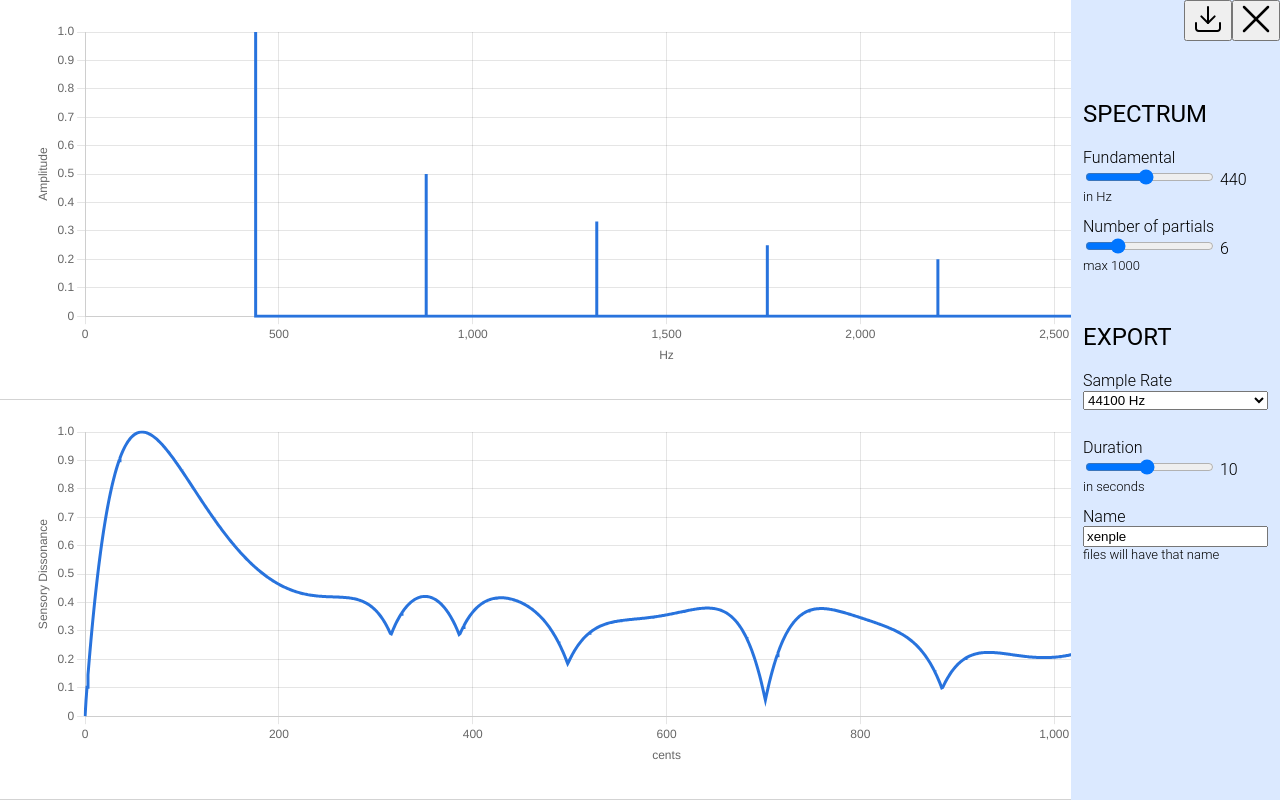
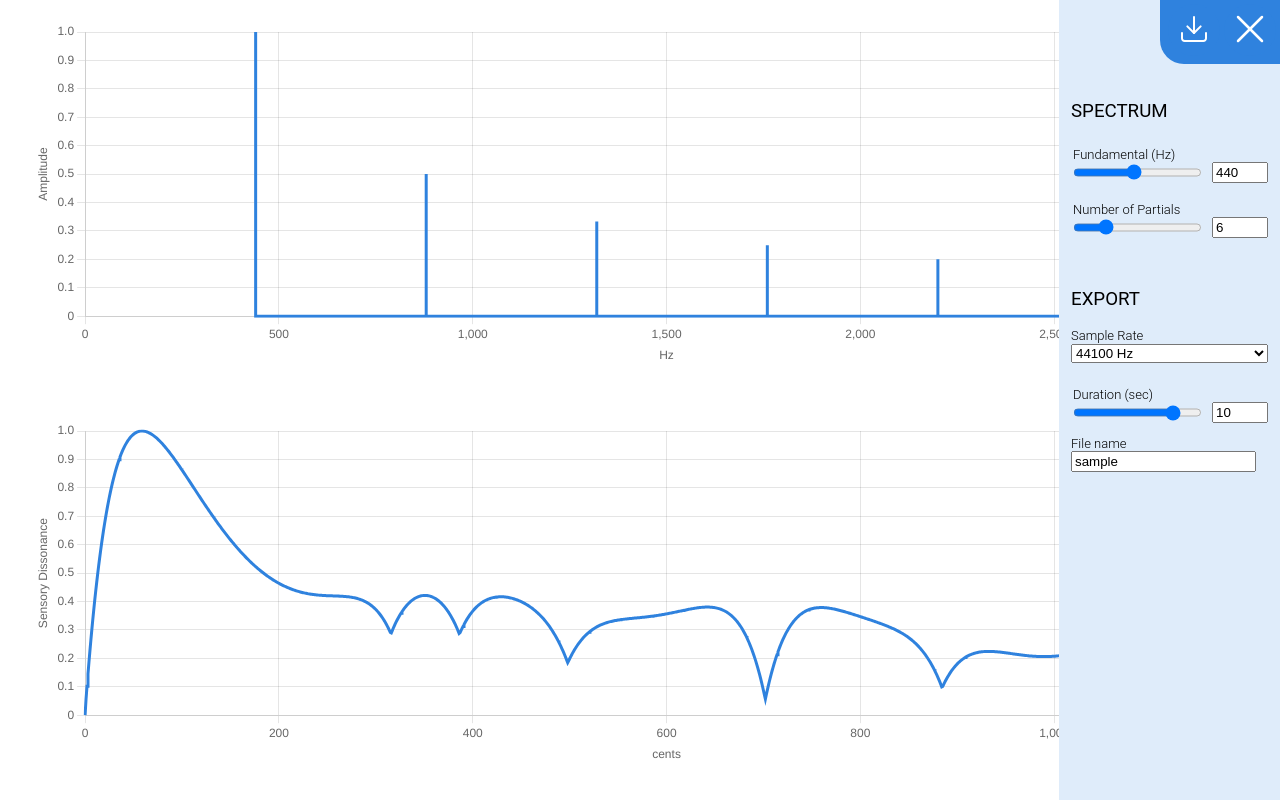
Before and after one commit to SevaDer14/new-tonality-lab, a SvelteKit app: page / in a window 1280 px wide. Both pictures are taken after a click on the button 1256 px from the left and 20 px from the top of the page. Built offline with nearby package versions, Linux system fonts and the light colour scheme.

Commit message:
adds Range component, some styling

```diff
--- a/src/components/Plot.svelte
+++ b/src/components/Plot.svelte
@@ -92,6 +92,5 @@
         display: flex;
         align-items: center;
         justify-content: center;
-        border-bottom: 1px solid lightgrey;
     }
 </style>
--- /dev/null
+++ b/src/components/Range.svelte
@@ -0,0 +1,46 @@
+<script lang="ts">
+    import { throttle } from 'lodash-es'
+
+    export let label = ''
+    export let hint = ''
+    export let min: number
+    export let max: number
+    export let initialValue
+    export let onInput: (arg: number) => any
+
+    let value = initialValue as string
+    const id = Math.random().toString()
+
+    const handleInput = (event: any) => {
+        onInput(Number(event.target.value))
+    }
+</script>
+
+<label for={id}>{label}</label>
+<div class="input-container">
+    <input type="range" {min} {max} bind:value on:input={throttle(handleInput, 200)} {id} />
+    <input class="manual-input" type="number" bind:value on:change={throttle(handleInput, 200)} />
+</div>
+<p>{hint}</p>
+
+<style>
+    p {
+        margin-top: 0;
+        font-size: small;
+        color: rgb(0, 0, 0, 0.7);
+        padding-left: 4px;
+    }
+    label {
+        display: block;
+        font-size: small;
+        padding-left: 2px;
+        padding-top: 6px;
+    }
+    .input-container {
+        display: flex;
+    }
+    .manual-input {
+        max-width: 48px;
+        margin-left: 8px;
+    }
+</style>
--- a/src/components/SettingsDrawer.svelte
+++ b/src/components/SettingsDrawer.svelte
@@ -3,19 +3,9 @@
     import SettingsIcon from '../components/icons/SettingsIcon.svelte'
     import CrossIcon from '../components/icons/CrossIcon.svelte'
     import DownloadIcon from '../components/icons/DownloadIcon.svelte'
-    import { throttle } from 'lodash-es'
+    import Range from '../components/Range.svelte'
 
     let settingsOpen = false
-    let fundamentalVal = String($fundamental)
-    let numberOfPartialsVal = String($numberOfPartials)
-
-    const setFundamentalStore = (event: any) => {
-        $fundamental = Number(event.target.value)
-    }
-
-    const setNumberOfPartialsStore = (event: any) => {
-        $numberOfPartials = Number(event.target.value)
-    }
 </script>
 
 <div class="app-bar">
@@ -31,19 +21,12 @@
 
 {#if settingsOpen === true}
     <div class="drawer">
-        <h2 style="margin-top: 100px">SPECTRUM</h2>
+        <h3 style="margin-top: 100px">SPECTRUM</h3>
 
-        <label for="fundamental">Fundamental</label>
-        <input type="range" min={55} max={880} bind:value={fundamentalVal} on:input={throttle(setFundamentalStore, 250)} id="fundamental" />
-        <span>{fundamentalVal}</span>
-        <p>in Hz</p>
+        <Range label="Fundamental (Hz)" min={55} max={880} onInput={(value) => ($fundamental = value)} initialValue={$fundamental} />
+        <Range label="Number of Partials" min={2} max={20} onInput={(value) => ($numberOfPartials = value)} initialValue={$numberOfPartials} />
 
-        <label for="number_of_partials">Number of partials</label>
-        <input type="range" min={2} max={20} bind:value={numberOfPartialsVal} on:input={throttle(setNumberOfPartialsStore, 250)} id="number_of_partials" />
-        <span>{numberOfPartialsVal}</span>
-        <p>max 1000</p>
-
-        <h2>EXPORT</h2>
+        <h3>EXPORT</h3>
         <label for="sample_rate">Sample Rate</label>
         <select bind:value={$sampleRate} id="sample_rate">
             <option value={44100}>44100 Hz</option>
@@ -51,14 +34,10 @@
             <option value={96000}>96000 Hz</option>
         </select>
 
-        <label for="duartion">Duration</label>
-        <input type="range" min={1} max={20} bind:value={$sampleDuration} id="duration" />
-        <span>{$sampleDuration}</span>
-        <p>in seconds</p>
+        <Range label="Duration (sec)" min={1} max={12} onInput={(value) => ($sampleDuration = value)} initialValue={$sampleDuration} />
 
-        <label for="name">Name</label>
+        <label for="Name">File name</label>
         <input bind:value={$sampleName} id="name" />
-        <p>files will have that name</p>
     </div>
 {/if}
 
@@ -69,6 +48,10 @@
         right: 0;
         top: 0;
         z-index: 2;
+        background-color: #2f82de;
+        padding-left: 8px;
+        padding-bottom: 4px;
+        border-radius: 0 0 0 24px;
     }
     .drawer {
         position: absolute;
@@ -76,21 +59,30 @@
         padding: 0 12px;
         height: 100%;
         max-width: 256px;
-        background-color: rgba(219, 233, 255);
+        background-color: #dfecfa;
     }
-    p {
-        margin-top: 0;
-        font-size: small;
+    button {
+        border-radius: 100%;
+        width: 52px;
+        height: 52px;
+        margin: 4px 4px 4px 0px;
+        border: none;
+        background-color: #2f82de;
+        stroke: #ffffff;
+    }
+    button:hover {
+        background-color: #458ddf;
+    }
+    h3 {
+        margin-top: 50px;
+        font-weight: 400;
     }
     label {
         display: block;
-    }
-    h2 {
-        margin-top: 50px;
-        font-weight: 400;
+        font-size: small;
     }
     select {
-        margin-bottom: 28px;
+        margin-bottom: 18px;
         width: 100%;
     }
 </style>
--- a/src/components/StoreInfo.svelte
+++ /dev/null
@@ -1,27 +0,0 @@
-<script lang="ts">
-    import { fundamental, numberOfPartials, sampleRate, sampleDuration, sampleName } from '../state/stores.js'
-</script>
-
-<div class="store-observer">
-    <p>fundamental: {$fundamental}</p>
-    <p>numberOfPartials:  {$numberOfPartials}</p>
-    <p>sampleRate:  {$sampleRate}</p>
-    <p>sampleDuration:  {$sampleDuration}</p>
-    <p>sampleName:  {$sampleName}</p>
-</div>
-
-<style>
-    .store-observer {
-        position: absolute;
-        right: 0;
-        top: 50px;
-        padding-right: 12px;
-        text-align: end;
-    }
-    p {
-        margin-top: 0;
-        margin-bottom: 6px;
-        opacity: 0.5;
-        font-size: small;
-    }
-</style>
--- a/src/components/icons/CrossIcon.svelte
+++ b/src/components/icons/CrossIcon.svelte
@@ -1,4 +1,4 @@
 <svg width="32" height="32" viewBox="0 0 32 32" fill="none" xmlns="http://www.w3.org/2000/svg">
-<path d="M28 4L4 28" stroke="black" stroke-width="2.5" stroke-linecap="round" stroke-linejoin="round"/>
-<path d="M4 4L28 28" stroke="black" stroke-width="2.5" stroke-linecap="round" stroke-linejoin="round"/>
+    <path d="M28 4L4 28" stroke-width="2.5" stroke-linecap="round" stroke-linejoin="round"/>
+    <path d="M4 4L28 28" stroke-width="2.5" stroke-linecap="round" stroke-linejoin="round"/>
 </svg>
--- a/src/components/icons/DownloadIcon.svelte
+++ b/src/components/icons/DownloadIcon.svelte
@@ -1,5 +1,5 @@
 <svg width="32" height="32" viewBox="0 0 32 32" fill="none" xmlns="http://www.w3.org/2000/svg">
-<path d="M28 20V25.3333C28 26.0406 27.719 26.7189 27.219 27.219C26.7189 27.719 26.0406 28 25.3333 28H6.66667C5.95942 28 5.28115 27.719 4.78105 27.219C4.28095 26.7189 4 26.0406 4 25.3333V20" stroke="black" stroke-width="2" stroke-linecap="round" stroke-linejoin="round"/>
-<path d="M9.33325 13.3333L15.9999 20L22.6666 13.3333" stroke="black" stroke-width="2" stroke-linecap="round" stroke-linejoin="round"/>
-<path d="M16 20V4" stroke="black" stroke-width="2" stroke-linecap="round" stroke-linejoin="round"/>
+    <path d="M28 20V25.3333C28 26.0406 27.719 26.7189 27.219 27.219C26.7189 27.719 26.0406 28 25.3333 28H6.66667C5.95942 28 5.28115 27.719 4.78105 27.219C4.28095 26.7189 4 26.0406 4 25.3333V20" stroke-width="2" stroke-linecap="round" stroke-linejoin="round"/>
+    <path d="M9.33325 13.3333L15.9999 20L22.6666 13.3333" stroke-width="2" stroke-linecap="round" stroke-linejoin="round"/>
+    <path d="M16 20V4" stroke-width="2" stroke-linecap="round" stroke-linejoin="round"/>
 </svg>
--- a/src/routes/+page.svelte
+++ b/src/routes/+page.svelte
@@ -1,11 +1,18 @@
 <script lang="ts">
-    import { toPlotJSCurve } from '../xentonality/utils'
-    import { partialsToSpectrum } from '../xentonality/spectrum'
     import Plot from '../components/Plot.svelte'
     import SettingsDrawer from '../components/SettingsDrawer.svelte'
-    import StoreInfo from '../components/StoreInfo.svelte'
+    import { toPlotJSCurve } from '../xentonality/utils'
     import { spectrum, dissonanceCurve } from '../state/stores.js'
     import { colors } from '../theme/colors'
+
+    const spectrumChartOptions = {
+        color: colors.blue,
+        label: 'Spectrum',
+        axes: {
+            x: { label: 'Hz' },
+            y: { label: 'Amplitude' },
+        },
+    }
 
     const dissonanceCurveChartOptions = {
         color: colors.blue,
@@ -15,18 +22,8 @@
             y: { label: 'Sensory Dissonance' },
         },
     }
-
-    const spectrumChartOptions = {
-        color: colors.blue,
-        label: 'Spectrum',
-        axes: {
-            x: { label: 'Hz' },
-            y: { label: 'Amplitude' },
-        },
-    }
 </script>
 
-<StoreInfo />
 <SettingsDrawer />
 
 <Plot options={spectrumChartOptions} data={toPlotJSCurve({ xUnit: 'Hz', curve: $spectrum })} />
--- a/src/state/stores.ts
+++ b/src/state/stores.ts
@@ -11,8 +11,8 @@ export const edoSteps = writable('12')
 
 type TSampleRate = 44100 | 48000 | 96000
 export const sampleRate = writable<TSampleRate>(44100)
-export const sampleDuration = writable('10')
-export const sampleName = writable('xenple')
+export const sampleDuration = writable(10)
+export const sampleName = writable('sample')
 
 
 export const partials = derived(
--- a/src/theme/colors.ts
+++ b/src/theme/colors.ts
@@ -1,3 +1,11 @@
 export const colors = {
-    blue: '#2873DD'
+    blue: '#2F82DE',
+    lightBlue: '#87b7EC',
+    bgBlue: '#DFECFA',
+    lightGreen: '#87ECA8',
+    green: '#2FDE68',
+    white: '#FFFFFF',
+    red: '#DE2F3B',
+    lightRed: '#EC878E',
+    purple: '#DE2FA5',
 }
```
Also changed, not shown: src/components/icons/SettingsIcon.svelte (+1 -2 lines).
